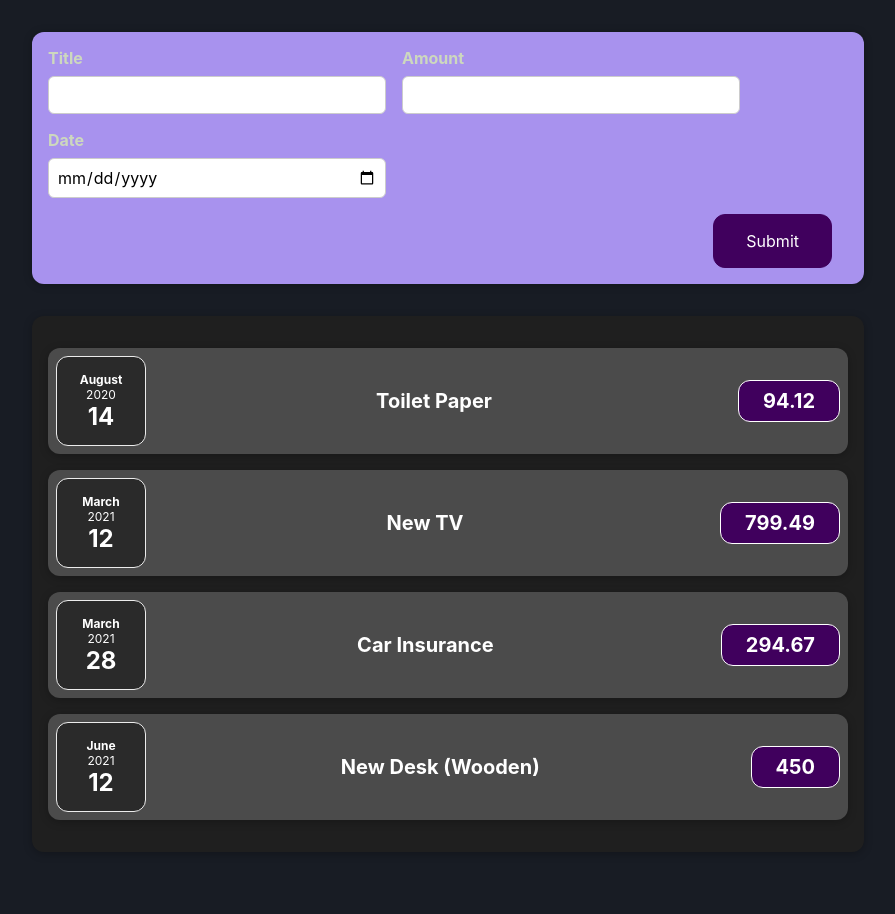
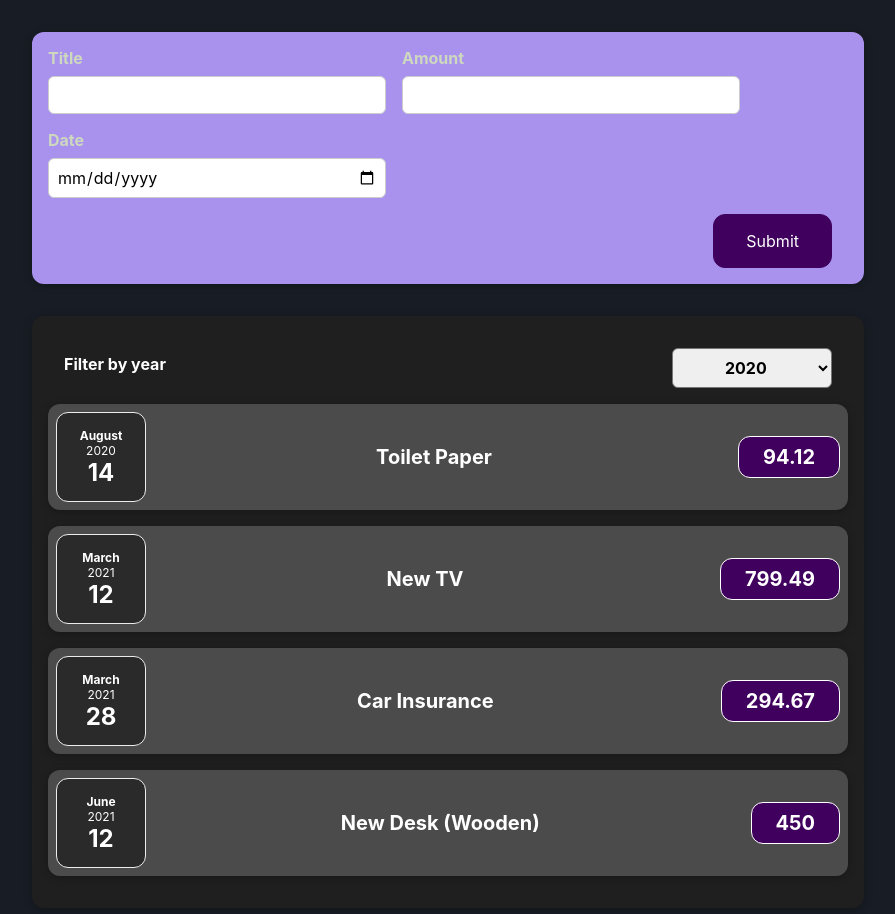
Before and after one commit to peeeyow/expense-tracker, a React (Create React App) app: page / in a window 1280 px wide. Shown: the top 914 px of the page, without its empty margins (192-1087 px from the left). Before the commit the page ends 884 px from the top, so only its background shows below. Built offline with nearby package versions, Linux system fonts and the light colour scheme.

Commit message:
Add ExpensesFilter component

```diff
--- a/src/components/Expenses/Expenses.js
+++ b/src/components/Expenses/Expenses.js
@@ -1,10 +1,19 @@
+import { useState } from "react";
+import Card from "../UI/Card";
+import ExpensesFilter from "./ExpensesFilter";
+import ExpenseItem from "./ExpenseItem";
 import "./Expenses.css";
-import ExpenseItem from "./ExpenseItem";
-import Card from "../UI/Card";
 
 export default function Expenses(props) {
+  const [year, setYear] = useState("2020");
+  const yearSelectHandler = (year) => {
+    setYear(year);
+    console.log(year);
+  };
   return (
+    <div>
       <Card className="expenses">
+        <ExpensesFilter selectedYear={year} onYearSelect={yearSelectHandler} />
         <ExpenseItem
           title={props.items[0].title}
           price={props.items[0].price}
@@ -26,5 +35,6 @@
           date={props.items[3].date}
         />
       </Card>
+    </div>
   );
 }
--- /dev/null
+++ b/src/components/Expenses/ExpensesFilter.css
@@ -0,0 +1,24 @@
+.expenses-filter {
+  color: white;
+  padding: 0 1rem;
+}
+
+.expenses-filter__control {
+  display: flex;
+  width: 100%;
+  align-items: center;
+  justify-content: space-between;
+  margin: 1rem 0;
+}
+
+.expenses-filter label {
+  font-weight: bold;
+  margin-bottom: 0.5rem;
+}
+
+.expenses-filter select {
+  font: inherit;
+  padding: 0.5rem 3rem;
+  font-weight: bold;
+  border-radius: 6px;
+}
--- /dev/null
+++ b/src/components/Expenses/ExpensesFilter.js
@@ -0,0 +1,23 @@
+import { useState } from "react";
+import "./ExpensesFilter.css";
+
+export default function ExpensesFilter(props) {
+  // const [enteredYear, setEnteredYear] = useState("");
+  const yearChangeHandler = (event) => {
+    // setEnteredYear(event.target.value);
+    props.onYearSelect(event.target.value);
+  };
+  return (
+    <div className="expenses-filter">
+      <div className="expenses-filter__control">
+        <label htmlFor="year-select">Filter by year</label>
+        <select value={props.selectedYear} id="year-select" onChange={yearChangeHandler}>
+          <option value="2022">2022</option>
+          <option value="2021">2021</option>
+          <option value="2020">2020</option>
+          <option value="2019">2019</option>
+        </select>
+      </div>
+    </div>
+  );
+}
```
Lines whose indentation alone changed are shown as unchanged.
